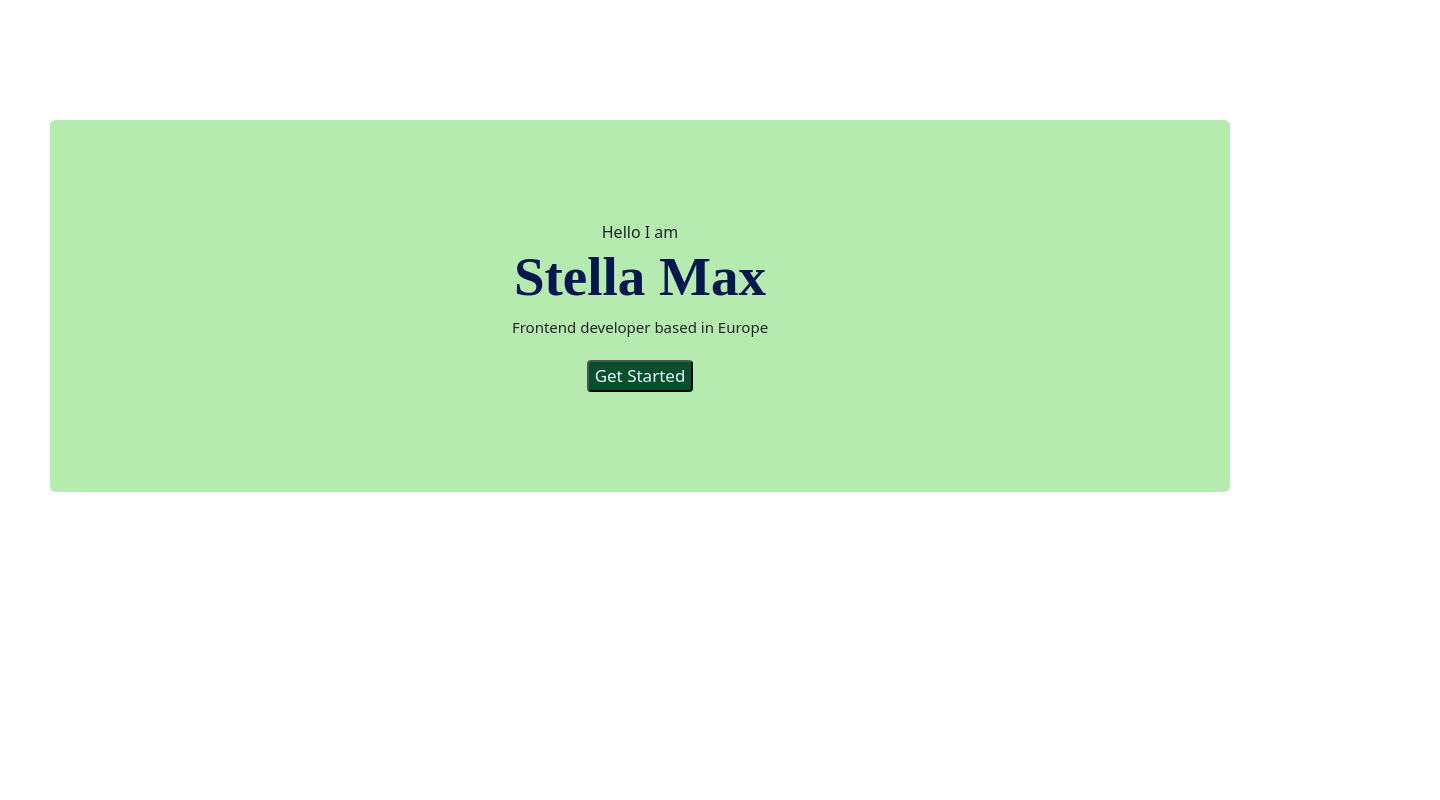
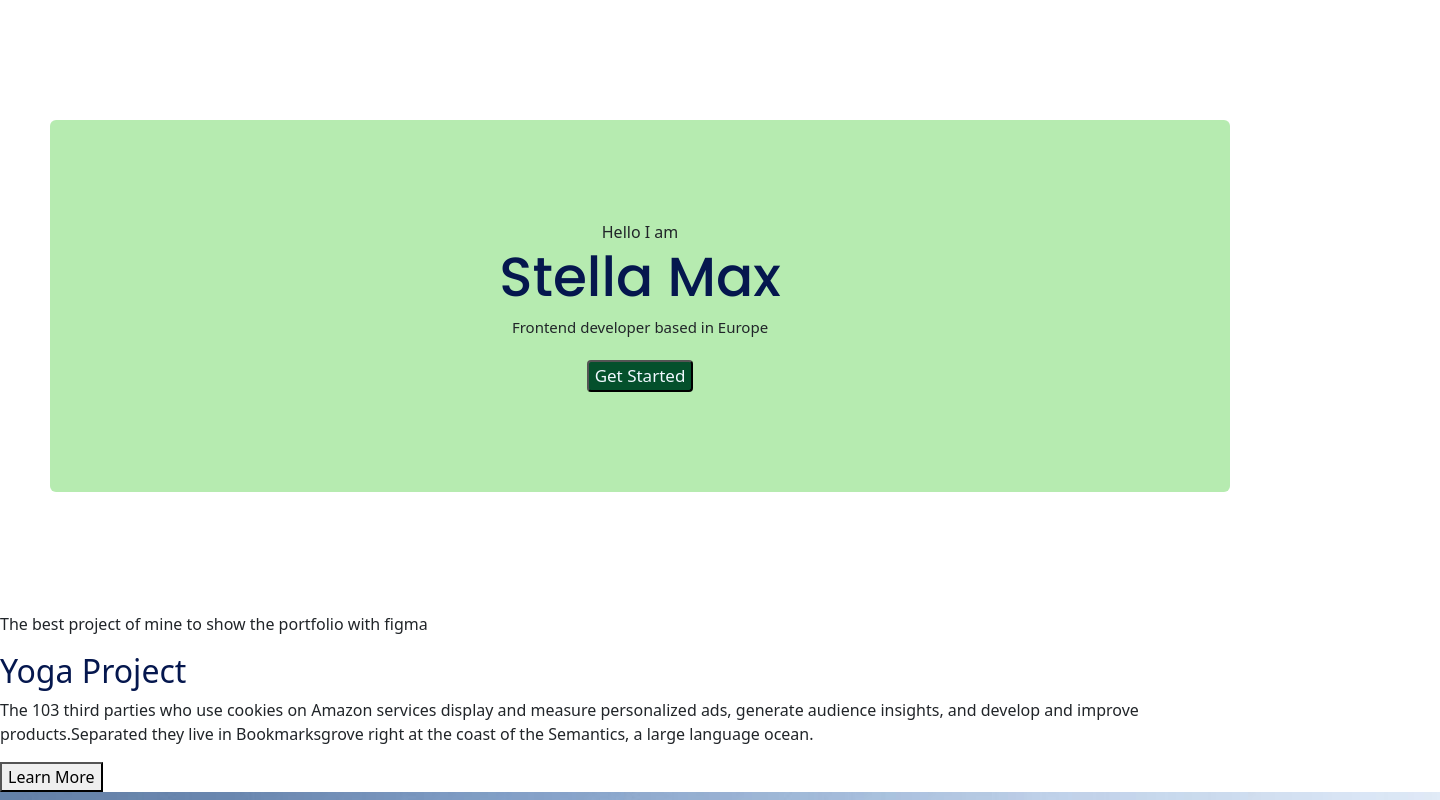
Before and after one commit to pariyamoh/New-portfolio, a plain HTML site: page index.html in a window 1280 px wide. Shown: the top 800 px of the page, 1440 px wide, since content can reach past the window. Drawn offline with nearby package versions, Linux system fonts and the light colour scheme.

Commit message:
injecting pics

```diff
--- a/index.html
+++ b/index.html
@@ -9,6 +9,11 @@
         <link href="https://cdn.jsdelivr.net/npm/bootstrap@5.3.3/dist/css/bootstrap.min.css" rel="stylesheet"
             integrity="sha384-QWTKZyjpPEjISv5WaRU9OFeRpok6YctnYmDr5pNlyT2bRjXh0JMhjY6hW+ALEwIH" crossorigin="anonymous">
             <link rel="stylesheet" href="styles.css">
+            <link rel="preconnect" href="https://fonts.googleapis.com">
+            <link rel="preconnect" href="https://fonts.gstatic.com" crossorigin>
+            <link
+                href="https://fonts.googleapis.com/css2?family=Abel&family=Inconsolata:wght@663&family=Josefin+Sans:ital,wght@1,200&family=Mukta:wght@300&family=Poppins:ital,wght@0,100;0,200;0,300;0,400;0,500;0,600;0,700;0,800;0,900;1,100;1,200;1,300;1,400;1,500;1,600;1,700;1,800;1,900&family=Rajdhani&display=swap"
+                rel="stylesheet">
             <script src="https://kit.fontawesome.com/fe5ff39d0a.js" crossorigin="anonymous"></script>
     <title>Document</title>
 </head>
@@ -24,10 +29,25 @@
     Frontend developer based in Europe
 </h5>
 <br>
-<a href ="#"> </a>
 <button class="btn-first" >Get Started
+</button>
 
+</div>
+
+<p> The best project of mine to show the portfolio with figma </p>
+
+<h2 class="yoga">
+    Yoga Project
+</h2>
+<p>
+    The 103 third parties who use cookies on Amazon services display and measure personalized ads, generate audience
+    insights, and develop and improve products.Separated they live in Bookmarksgrove right at the coast of the Semantics, a large language ocean.
+</p>
+<button class="btn-yoga">
+    Learn More
 </button>
-</div>
+<img src="can-you-overdo-it-with-yoga-1440x810.jpg" class="">
+
+
 </body>
 </html>
--- a/styles.css
+++ b/styles.css
@@ -19,8 +19,9 @@ font-weight: normal;
     padding: 100px 200px;
 }
 .hero h1{
-    font-family:'Times New Roman', Times, serif;
-    font-weight: bolder;
+    font-family: "Poppins", serif;
+    font-weight: 450;
+    font-style: normal;
 }
 .btn-first{
     background:  rgb(4, 80, 44);
```
Also changed, not shown: can-you-overdo-it-with-yoga-1440x810.jpg (added).
